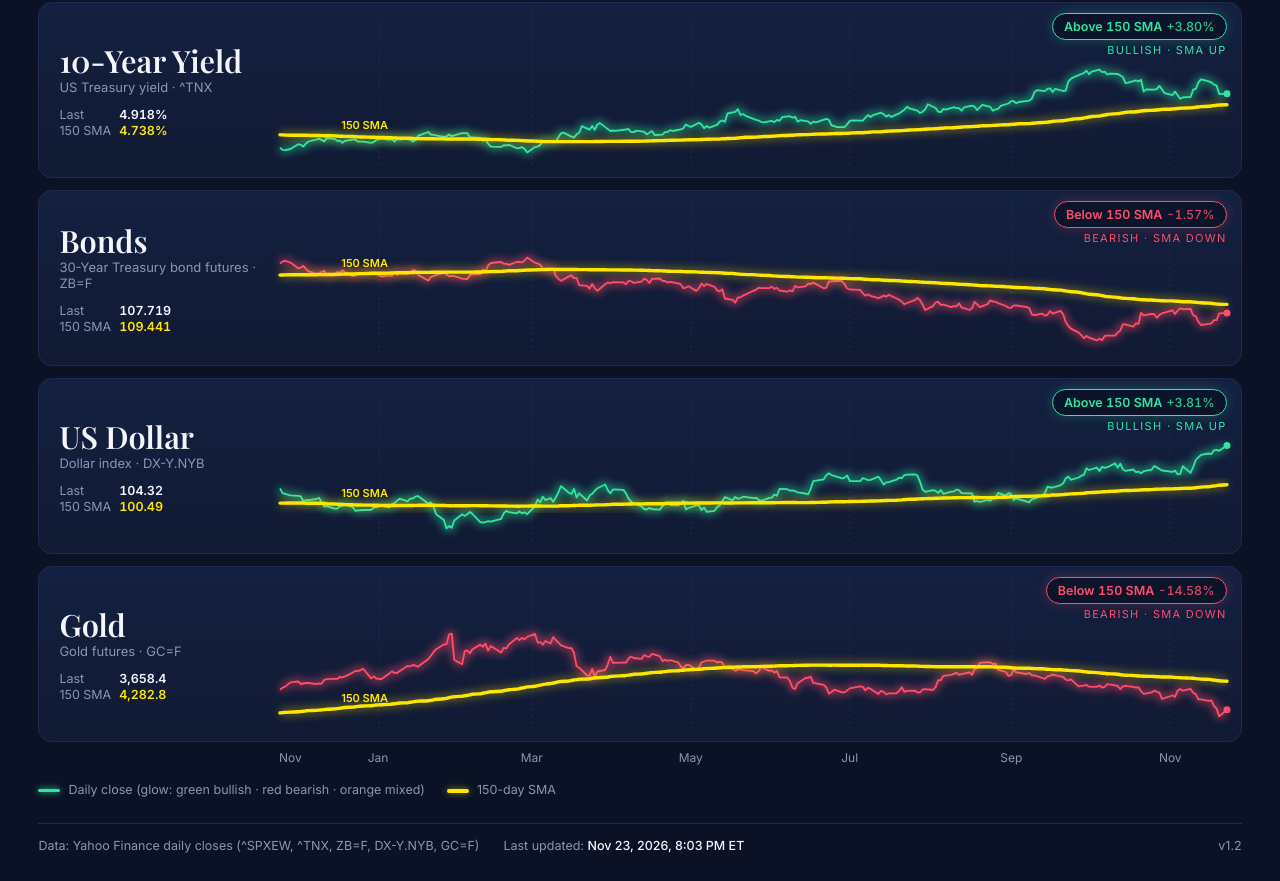
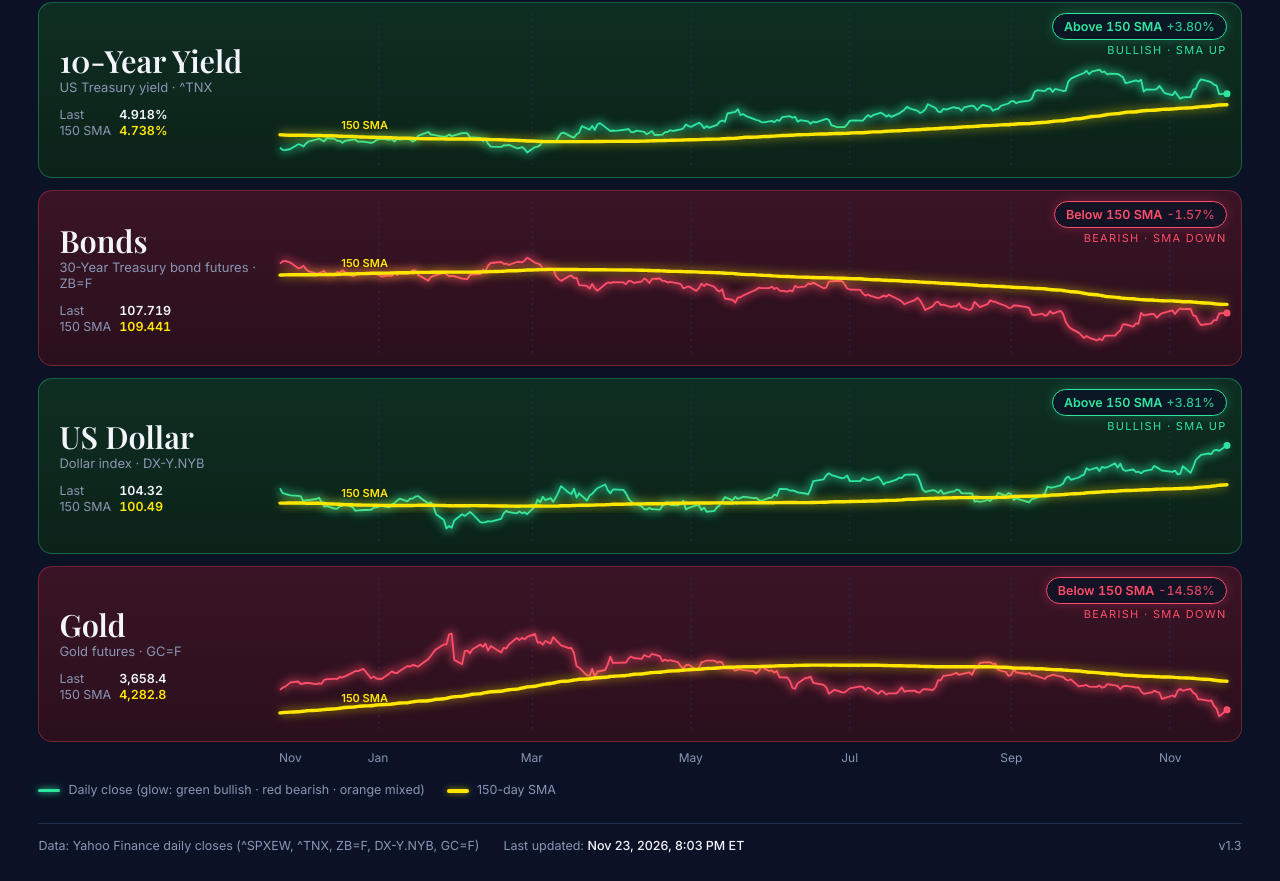
Before and after one commit to MikeMclaughlin/five-markets, a plain HTML site: page index.html in a window 1280 px wide. Shown: the part 669-1550 px from the top of the page. Drawn offline with nearby package versions, Linux system fonts and the light colour scheme.

Commit message:
v1.3: shade panels green/pink by price above/below 150 SMA

```diff
--- a/app.js
+++ b/app.js
@@ -135,7 +135,7 @@
     const frag = document.createDocumentFragment();
     ms.forEach((m) => {
       const card = document.createElement("article");
-      card.className = "card";
+      card.className = "card " + (m.above ? "p-above" : "p-below");
       const pct = (m.pctFromSma > 0 ? "+" : "") + m.pctFromSma.toFixed(2) + "%";
       card.innerHTML = `
         <div class="info">
--- a/index.html
+++ b/index.html
@@ -76,7 +76,7 @@
   <footer>
     <span>Data: Yahoo Finance daily closes (^SPXEW, ^TNX, ZB=F, DX-Y.NYB, GC=F)</span>
     <span>Last updated: <b id="lastUpdated">—</b></span>
-    <span>v1.2</span>
+    <span>v1.3</span>
   </footer>
 </main>
 <script src="app.js"></script>
--- a/style.css
+++ b/style.css
@@ -58,6 +58,8 @@ button:disabled{opacity:.6;cursor:progress}
 .sma-label{font-size:11px;fill:var(--sma);font-weight:600}
 .grid line{stroke:#22305a;stroke-width:1;stroke-dasharray:2 4}
 
+.card.p-above{background:linear-gradient(180deg,#0f2e22,#0b2219);border-color:rgba(46,230,160,.32)}
+.card.p-below{background:linear-gradient(180deg,#3a1426,#2a0f1c);border-color:rgba(255,77,106,.32)}
 .skeleton .info *,.skeleton .chart{opacity:.35}
 .shimmer{position:absolute;inset:18px 18px 18px 0;border-radius:10px;background:linear-gradient(90deg,#16224a 0,#1d2b58 50%,#16224a 100%);background-size:200% 100%;animation:sh 1.4s infinite}
 @keyframes sh{to{background-position:-200% 0}}
```
Also changed, not shown: 1 other file.
